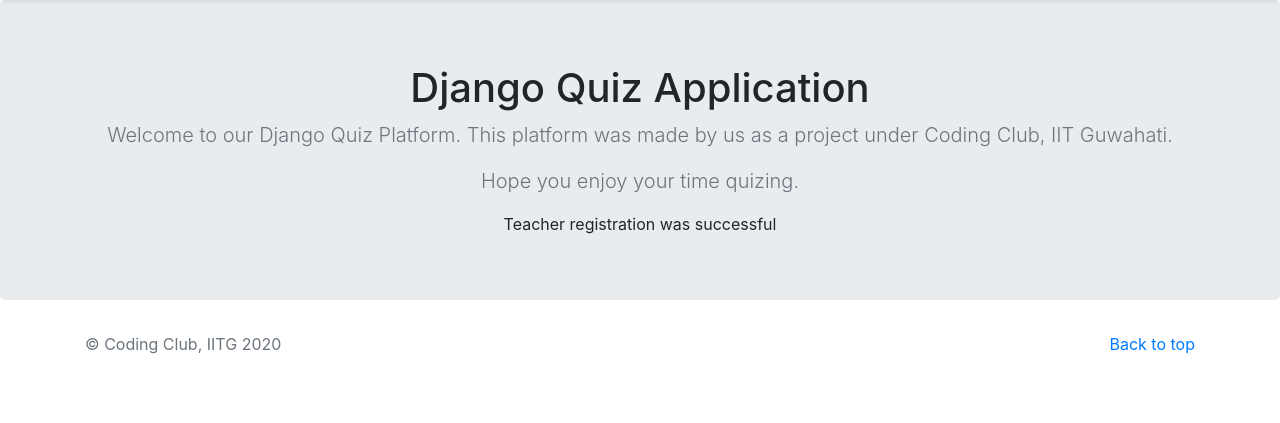
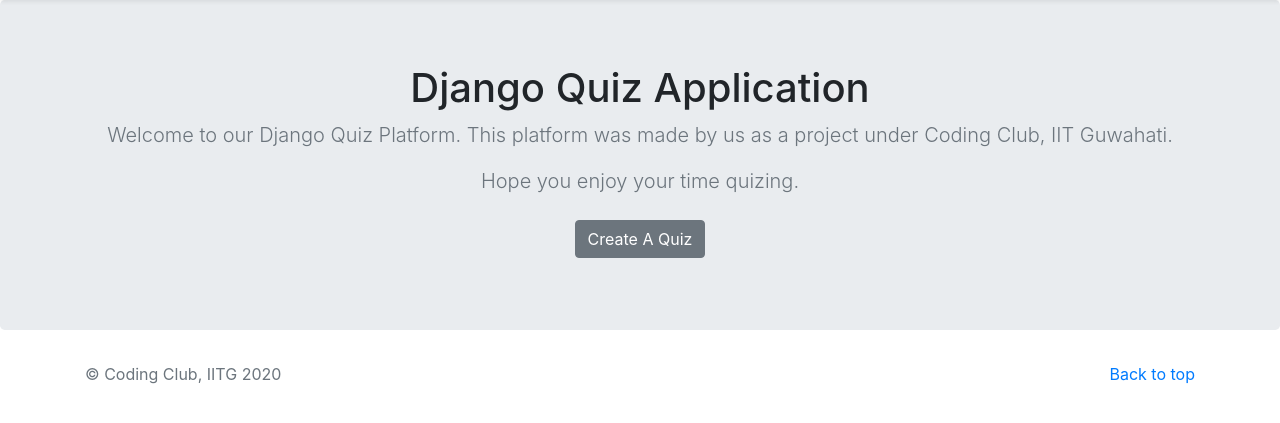
Before and after one commit to rk-karan/Django_Quiz, a Django app: page /accounts/teacher_home in a window 1280 px wide. Shown: the part 56-479 px from the top of the page. Run offline with Django 3.2, Linux system fonts and the light colour scheme; a user stored in the database is signed in; tables that the repository leaves empty hold one stand-in row (values such as "Sample post"); some libraries are stand-ins or nearby versions.

Commit message:
Enabled adding quizzes

```diff
--- a/accounts/templates/accounts/teacher_home.html
+++ b/accounts/templates/accounts/teacher_home.html
@@ -1,4 +1,10 @@
-{%extends 'base.html'%}
-{%block content%}
-Teacher registration was successful
+{% extends 'base.html' %}
+{% block content %}
+{% for quiz in set %}
+	{% if quiz.creator == user %}
+	<h1>{{quiz.topic}}</h1>
+	<br>
+	{% endif %}
+{% endfor %}
+	<a href="{%url 'create_quiz'%}" class="btn btn-secondary my-2">Create A Quiz</a>
 {%endblock%}
```
